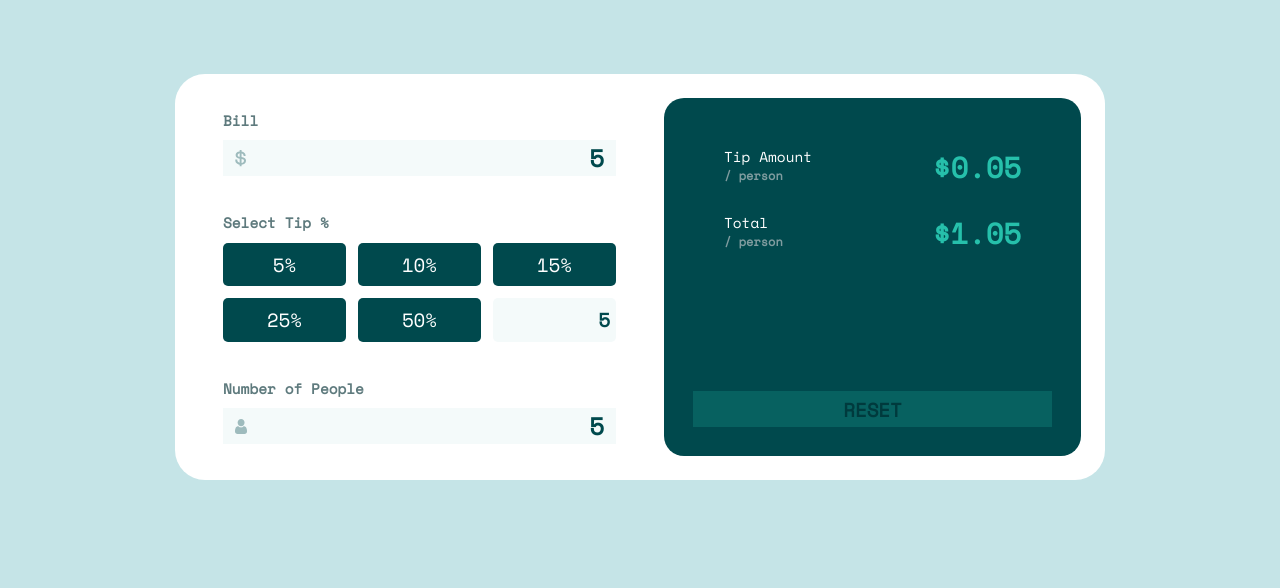
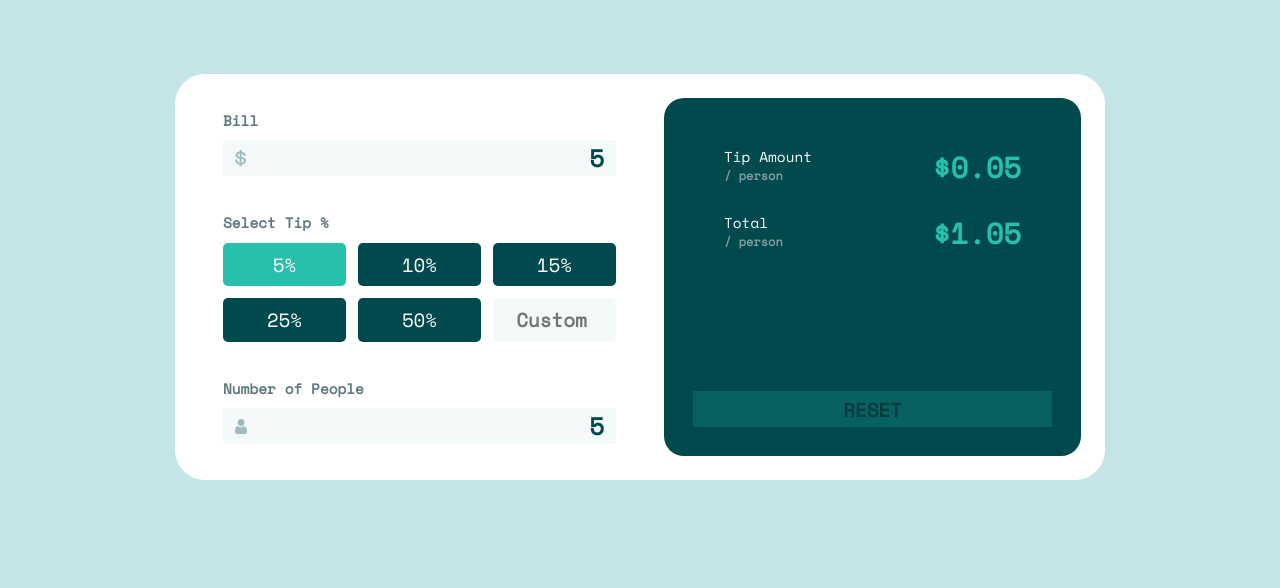
Before and after one commit to JonathanCout/Front-End-Mentor, a plain HTML site: page tip-calculator-app-main/index.html in a window 1280 px wide. Both pictures are taken after typing "5", "5", "5" into the empty fields and a click on the button "5%". Shown: the part 158-746 px from the top of the page. Drawn offline with nearby package versions, Linux system fonts and the light colour scheme.

Commit message:
added active button class change

```diff
--- a/tip-calculator-app-main/script/main.js
+++ b/tip-calculator-app-main/script/main.js
@@ -15,10 +15,16 @@ const getBtnValue = (btn) => {
     tipValue = parseInt(btn.textContent) / 100
 }
 
+const activeButtonHandler = () => {
+    gridButtons.forEach(btn => btn.classList.remove('active'))
+    customInput.value = ''
+}
+
 gridButtons.forEach(btn => {
     btn.addEventListener('click',() => {
         getBtnValue(btn)
         triggerEvent()
+        activeButtonHandler()
         btn.classList.toggle('active')
     })
 })
--- a/tip-calculator-app-main/styles/styles.scss
+++ b/tip-calculator-app-main/styles/styles.scss
@@ -117,6 +117,14 @@ button {
         grid-template-columns: repeat(3,.5fr);
         gap: .5rem;
 
+        .active {
+            background-color: var(--cyanstr);
+
+            &:hover {
+                filter: none;
+            }
+        }
+
         input,button {
             border: none;
             background-color: var(--cyandark);
@@ -219,9 +227,6 @@ button {
     }
 }
 
-.active {
-    background-color: var(--white);
-}
 
 @media (max-width:375px) {
 .card {
```
Also changed, not shown: tip-calculator-app-main/styles/styles.css, 1 other file.
